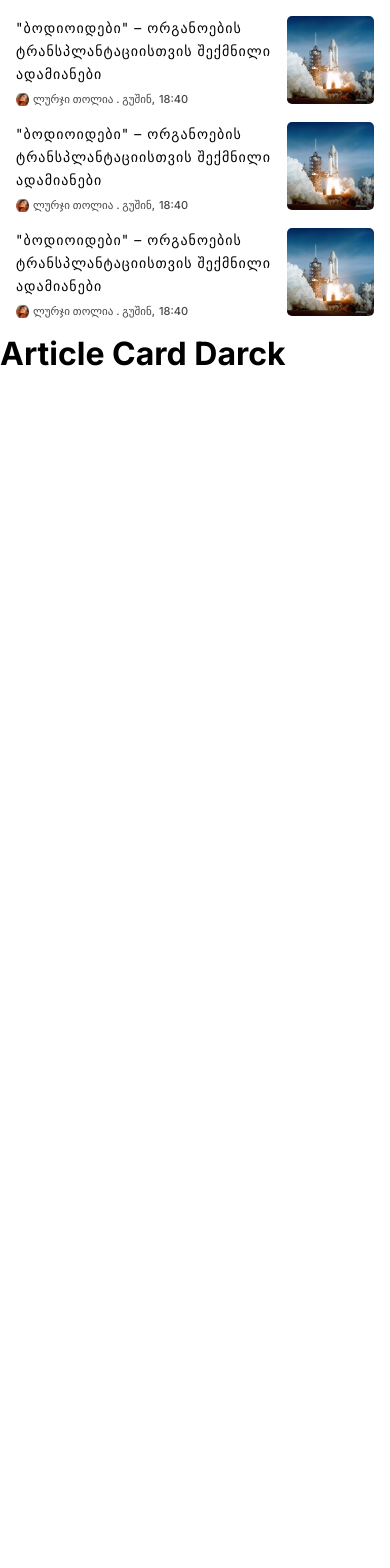
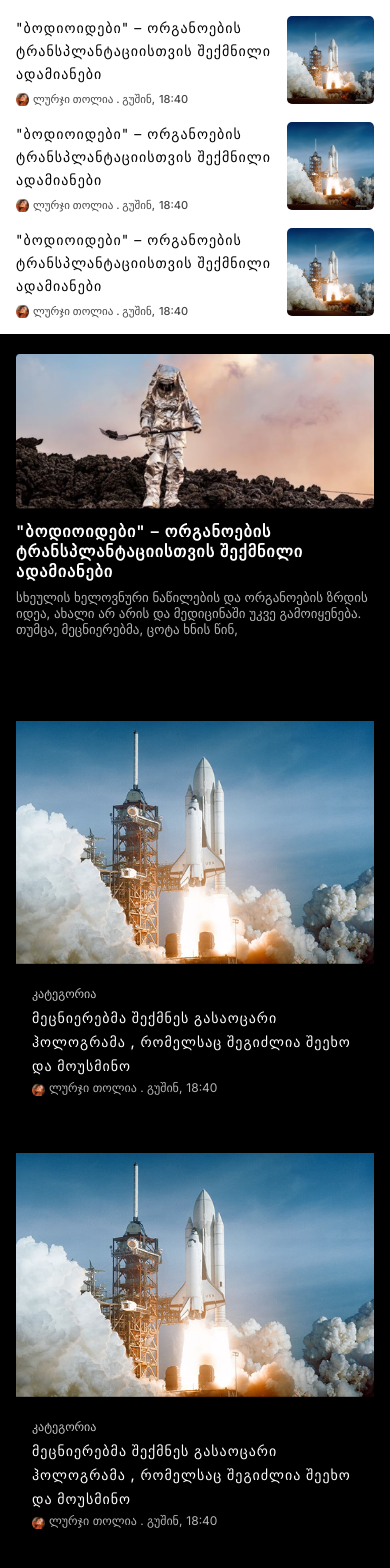
Before and after one commit to dlkokhta/intermedia-react, a React (Vite) app: page / in a window 390 px wide. Shown: the part 1377-2945 px from the top of the page. Before the commit the page ends 1750 px from the top, so only its background shows below. Built offline with nearby package versions, Linux system fonts and the light colour scheme.

Commit message:
Finish ArticleCardDark section for mobile

```diff
--- a/src/components/ArticleCardDarck/ArticleCardDarck.jsx
+++ /dev/null
@@ -1,7 +0,0 @@
-import styles from "./ArticleCardDarck.module.css";
-
-const ArticleCardDarck = () => {
-  return <h1>Article Card Darck</h1>;
-};
-
-export default ArticleCardDarck;
--- /dev/null
+++ b/src/components/ArticleCardDark/ArticleCardDark.jsx
@@ -0,0 +1,137 @@
+import styles from "./ArticleCardDark.module.css";
+import astronaut from "../../assets/astronaut.png";
+import spaceship from "../../assets/spaceship3.png";
+import userImage from "../../assets/userImage.png";
+
+const ArticleCardDark = () => {
+  return (
+    <section className={styles.articleDarkMain}>
+      <div class="article-5-section-1">
+        <img
+          className={styles.astronautImage}
+          src={astronaut}
+          alt="astronaut image"
+        />
+        {/* <img
+          className={styles.astronautImage}
+          class="human-image-desktop"
+          src={astronaut}
+          alt="astronaut image"
+        /> */}
+        <div
+          class="articleDarkMainTextContainer"
+          className={styles.articleDarkMainTextContainer}
+        >
+          <h2>
+            "ბოდიოიდები" – ორგანოების ტრანსპლანტაციისთვის შექმნილი ადამიანები
+          </h2>
+          <p class="article-5-section-1-text-mobile">
+            სხეულის ხელოვნური ნაწილების და ორგანოების ზრდის იდეა, ახალი არ არის
+            და მედიცინაში უკვე გამოიყენება. თუმცა, მეცნიერებმა, ცოტა ხნის წინ,
+          </p>
+          {/* <p class="article-5-section-1-text-desktop">
+            სხეულის ხელოვნური ნაწილების და ორგანოების ზრდის იდეა, ახალი არ
+            <br />
+            არის და მედიცინაში უკვე გამოიყენება. თუმცა, მეცნიერებმა, ცოტა ხნის
+            <br />
+            წინ, გამოაცხადეს, რომ ადამიანის მთელი სხეულის გაზრდა შეუძლიათ.
+            <br />
+            გადანერგვისთვის საჭირო, ადამიანის ორგანოების მწვავე დეფიციტის
+            <br />
+            პრობლემის მოსაგვარებლად, მეცნიერები უჩვეულო გადაწყვეტილებებს
+            <br />
+            ეძებენ, მათ შორის ისეთსაც, რომელიც შესაძლოა, საყოველთაოდ <br />
+            მიღებული წარმოდგენების და მორალური ნორმებისთვის, ნამდვილი
+            <br />
+            გამოწვევა იყოს.
+          </p> */}
+        </div>
+      </div>
+      <div class="article-5-section-2-container">
+        <div
+          class="article-5-section-2"
+          className={styles.articledarkSecondaryContainer}
+        >
+          <img
+            className={styles.articleDarkSecondaryImage}
+            src={spaceship}
+            alt="spaceship image"
+          />
+          <h5>კატეგორია</h5>
+          <p>
+            მეცნიერებმა შექმნეს გასაოცარი <br />
+            ჰოლოგრამა , რომელსაც შეგიძლია შეეხო <br />
+            და მოუსმინო
+          </p>
+          <div className={styles.userAndPostTime}>
+            <div>
+              <img
+                className={styles.userImage}
+                src={userImage}
+                alt="user image"
+              />
+            </div>
+            <h4>ლურჯი თოლია . გუშინ,</h4>
+            <h4>18:40</h4>
+          </div>
+        </div>
+        <div
+          class="article-5-section-2"
+          className={styles.articledarkSecondaryContainer}
+        >
+          <img
+            className={styles.articleDarkSecondaryImage}
+            src={spaceship}
+            alt="spaceship image"
+          />
+          <h5>კატეგორია</h5>
+          <p>
+            მეცნიერებმა შექმნეს გასაოცარი <br />
+            ჰოლოგრამა , რომელსაც შეგიძლია შეეხო <br />
+            და მოუსმინო
+          </p>
+          <div className={styles.userAndPostTime}>
+            <div>
+              <img
+                className={styles.userImage}
+                src={userImage}
+                alt="user image"
+              />
+            </div>
+            <h4>ლურჯი თოლია . გუშინ,</h4>
+            <h4>18:40</h4>
+          </div>
+        </div>
+
+        {/* <div class="article-5-section-2-desktop">
+          <div class="article-5-section-2">
+            <img
+              class="spaceship3-image"
+              src="images/spaceship3.png"
+              alt="spaceship3 image"
+            />
+            <h5>კატეგორია</h5>
+            <p>
+              მეცნიერებმა შექმნეს გასაოცარი <br />
+              ჰოლოგრამა , რომელსაც შეგიძლია შეეხო <br />
+              და მოუსმინო
+            </p>
+            <div class="article-5-section-2-user-and-postTime">
+              <div>
+                <img
+                  class="user-image"
+                  src="images/userImage.png"
+                  alt="user image"
+                />
+              </div>
+              <h4>ლურჯი თოლია . გუშინ,</h4>
+              <h4>18:40</h4>
+            </div>
+          </div>
+        </div> */}
+      </div>
+    </section>
+  );
+};
+
+export default ArticleCardDark;
--- /dev/null
+++ b/src/components/ArticleCardDark/ArticleCardDark.module.css
@@ -0,0 +1,72 @@
+.articleDarkMain {
+  background-color: #000000;
+  padding-top: 20px;
+  padding-left: 16px;
+  padding-right: 16px;
+}
+
+.astronautImage {
+  width: 100%;
+}
+
+.articleDarkMainTextContainer {
+  color: white;
+}
+
+.articleDarkMainTextContainer h2 {
+  font-weight: 600;
+  font-size: 16px;
+  letter-spacing: 1px;
+  margin-top: 8px;
+}
+
+.articleDarkMainTextContainer p {
+  font-weight: 400;
+  font-size: 13px;
+  margin-top: 8px;
+  color: #b5b5b5;
+  margin-bottom: 68px;
+}
+
+.articledarkSecondaryContainer h5 {
+  color: #c6c6c6;
+  font-weight: 400;
+  font-size: 12px;
+  padding-left: 16px;
+  margin-top: 18px;
+}
+
+.articledarkSecondaryContainer p {
+  color: white;
+  font-weight: 500;
+  font-size: 14px;
+  line-height: 24px;
+  padding-left: 16px;
+  letter-spacing: 1px;
+  margin-top: 5px;
+}
+
+.userAndPostTime {
+  display: flex;
+  color: #b5b5b5;
+  gap: 4px;
+  padding-left: 16px;
+  margin-top: 2px;
+}
+
+.userAndPostTime h4 {
+  font-weight: 300;
+  font-size: 12px;
+}
+
+.articleDarkSecondaryImage {
+  width: 100%;
+}
+.articledarkSecondaryContainer {
+  padding-top: 16px;
+  padding-bottom: 37px;
+}
+
+.userImage {
+  width: 13px;
+}
--- a/src/pages/HomePage/HomePage.jsx
+++ b/src/pages/HomePage/HomePage.jsx
@@ -2,7 +2,7 @@ import MobileHeader from "../../components/MobileHeader/MobileHeader";
 import ArticleCardPrimary from "../../components/ArticleCardPrimary/ArticleCardPrimary";
 import CreateArticleCard from "../../components/CreateArticleCard/CreateArticleCard";
 import NewsCardPrimary from "../../components/NewsCardPrimary/NewsCardPrimary";
-import ArticleCardDarck from "../../components/ArticleCardDarck/ArticleCardDarck";
+import ArticleCardDark from "../../components/ArticleCardDark/ArticleCardDark";
 
 const HomePage = () => {
   return (
@@ -13,7 +13,7 @@ const HomePage = () => {
       <ArticleCardPrimary />
       <ArticleCardPrimary />
       <NewsCardPrimary />
-      <ArticleCardDarck />
+      <ArticleCardDark />
     </>
   );
 };
```
Also changed, not shown: src/assets/astronaut.png (added), src/assets/spaceship3.png (added), src/components/ArticleCardDarck/ArticleCardDarck.module.css (deleted).
